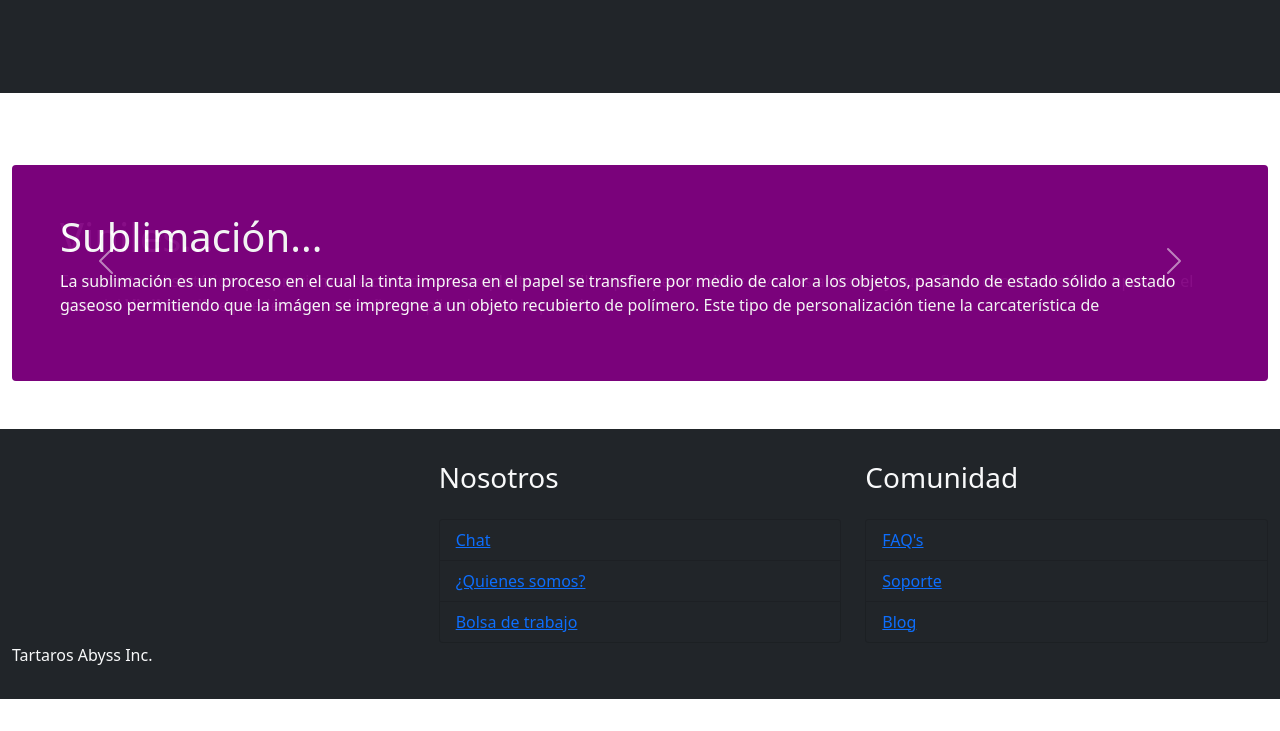
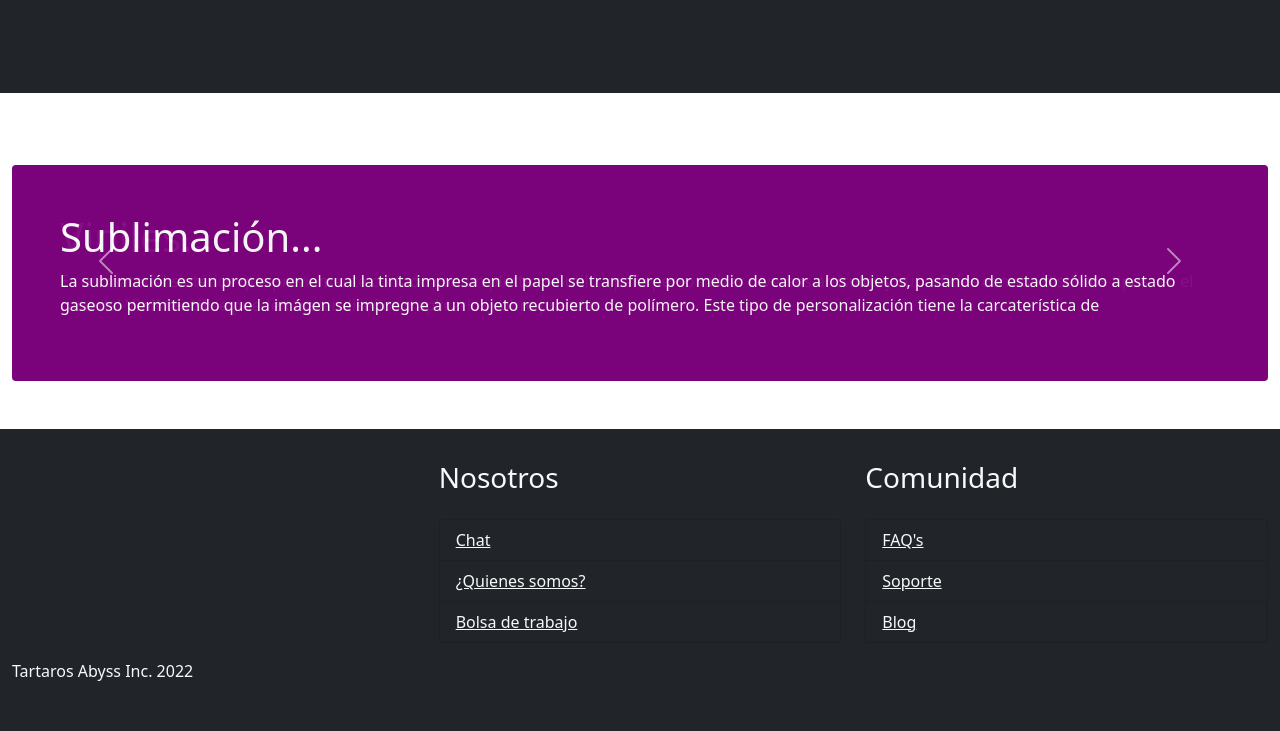
Before and after one commit to LuisGuere/LandingPageUcamp, a plain HTML site: page index.html in a window 1280 px wide. Shown: the part 1229-1960 px from the top of the page. Before the commit the page ends 1928 px from the top, so only its background shows below. Drawn offline with nearby package versions, Linux system fonts and the light colour scheme.

Commit message:
Primer Avance 1.3

```diff
--- a/index.html
+++ b/index.html
@@ -13,9 +13,9 @@
 </head>
 <body>
     <!--Barra de navegación-->
-    <nav class="navbar navbar-expand-lg bg-dark">
+    <nav class="navbar navbar-expand-lg navbar-dark bg-dark">
         <div class="container-fluid">
-          <a class="navbar-brand" href="index.html">Tartaros Abbyss</a>
+          <a class="navbar-brand" href="index.html">Tartaros Abyss</a>
           <button class="navbar-toggler btn-secondary bg-dark" type="button" data-bs-toggle="collapse" data-bs-target="#navbarSupportedContent" aria-controls="navbarSupportedContent" aria-expanded="false" aria-label="Toggle navigation">
             <span class="navbar-toggler-icon"></span>
           </button>
@@ -149,7 +149,7 @@
     <!--New Letter-->
     <!--Footer-->
     <footer>
-        <div class="container-fluid bg-dark py-3">
+        <div class="container-fluid bg-dark py-3 text-light">
             <div class="row">
                 <div class="col-sm-4">
                     <!--
@@ -159,25 +159,25 @@
                     -->
                 </div>
                 <div class="col-sm-4">
-                    <h1 class="h3 text-light py-3">Nosotros</h1>
+                    <h1 class="h3 py-3">Nosotros</h1>
                     <ul class="list-group bg-dark justify-content-end">
-                        <li class="list-group-item bg-dark"><a href="#">Chat</a></li>
-                        <li class="list-group-item bg-dark"><a href="#">¿Quienes somos?</a></li>
-                        <li class="list-group-item bg-dark"><a href="#">Bolsa de trabajo</a></li>
+                        <li class="list-group-item bg-dark"><a class="link-light" href="#">Chat</a></li>
+                        <li class="list-group-item bg-dark"><a class="link-light" href="#">¿Quienes somos?</a></li>
+                        <li class="list-group-item bg-dark"><a class="link-light" href="#">Bolsa de trabajo</a></li>
                     </ul>
                 </div>
                 <div class="col-sm-4">
-                    <h1 class="h3 text-light py-3">Comunidad</h1>
+                    <h1 class="h3 py-3">Comunidad</h1>
                     <ul class="list-group bg-dark justify-content-end">
-                        <li class="list-group-item bg-dark"><a href="#">FAQ's</a></li>
-                        <li class="list-group-item bg-dark"><a href="#">Soporte</a></li>
-                        <li class="list-group-item bg-dark"><a href="#">Blog</a></li>
+                        <li class="list-group-item bg-dark"><a class="link-light" href="#">FAQ's</a></li>
+                        <li class="list-group-item bg-dark"><a class="link-light" href="#">Soporte</a></li>
+                        <li class="list-group-item bg-dark"><a class="link-light" href="#">Blog</a></li>
                     </ul>
                 </div>
             </div>
             <div class="row">
-                <div class="col-lg-12">
-                    <p class="text-light">Tartaros Abyss Inc.</p>
+                <div class="col-lg-12 py-3">
+                    <p class="text-light">Tartaros Abyss Inc. 2022</p>
                 </div>
             </div>
             <!--
```
